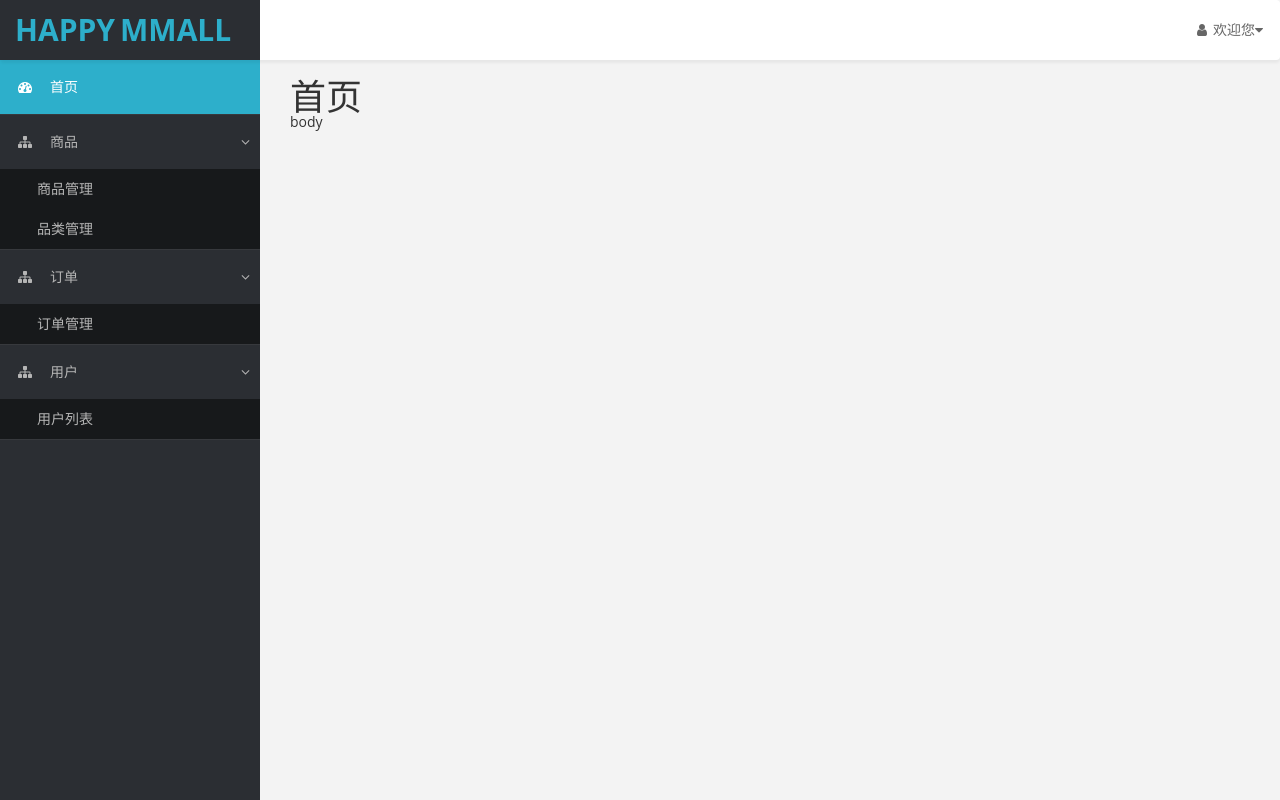
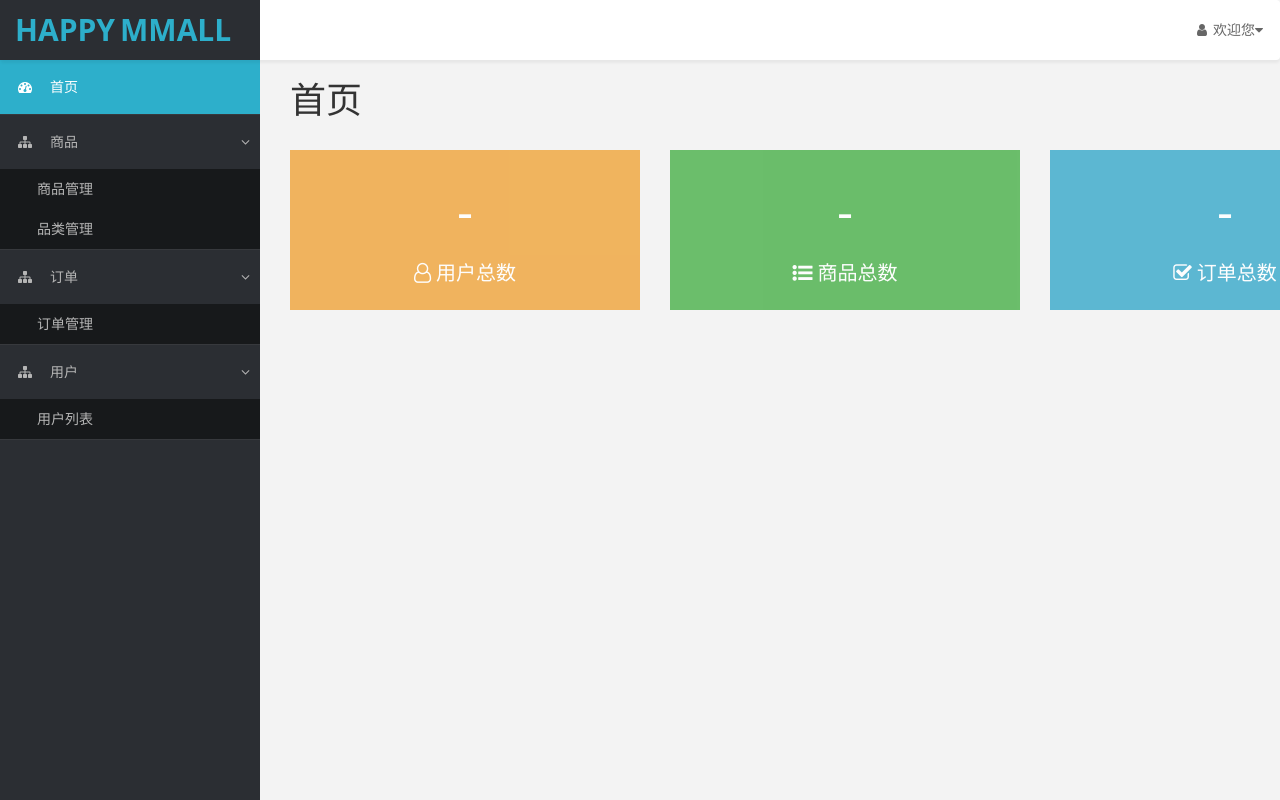
Before and after one commit to i33558493/Adminv2-practice, a React app: page / in a window 1280 px wide. Shown: the top 800 px of the page. Built offline with nearby package versions, Linux system fonts and the light colour scheme; no server answers.

Commit message:
page Home and page error

```diff
--- a/src/app.jsx
+++ b/src/app.jsx
@@ -7,6 +7,7 @@ import { BrowserRouter as Router, Route, Redirect, Link, Switch } from 'react-ro
 import Layout from 'component/layout/index.jsx';
 //页面
 import Home from 'page/home/index.jsx' ;
+import ErrorPage from 'page/error/index.jsx' ;
 import Login from 'page/login/index.jsx' ;
 
 class App extends React.Component {
@@ -17,6 +18,7 @@ class App extends React.Component {
                 <Switch>
                     {/* 首页的路由 */}
                     <Route exact path="/" component={Home} />
+                    <Route component={ErrorPage} />
                     {/* 指定任意路径都默认跳转到首页 */}
                     {/* <Redirect from="*" to="/" /> */}
                 </Switch>
@@ -28,6 +30,7 @@ class App extends React.Component {
                     {/* TODO 此处设置疑似在登录界面发出 ajax 请求时引发组件重绘 */}
                     <Route path="/login" component={Login} />
                     <Route path="/" render={ ( props ) => LayoutRouter } />
+                    <Route path="/" render={ ( props ) => LayoutRouter } />
                 </Switch>
             </Router>
         );
--- a/src/component/layout/theme.css
+++ b/src/component/layout/theme.css
@@ -63,7 +63,7 @@ h4 {
 p {
     font-size: 16px;
     line-height: 25px;
-    padding-top: 20px;
+    /* padding-top: 20px; */
 }
 
 .panel {
--- a/src/component/page-title/index.jsx
+++ b/src/component/page-title/index.jsx
@@ -11,7 +11,7 @@ class PageTitle extends React.Component {
         return (
             <div className="row">
                 <div className="col-md-12">
-                    <h1>{this.props.title}</h1>
+                    <h1 className="page-header">{this.props.title}</h1>
                     {this.props.children}
                 </div>
             </div>
--- /dev/null
+++ b/src/page/error/index.jsx
@@ -0,0 +1,24 @@
+import React from 'react';
+import PageTitle from 'component/page-title/index.jsx';
+import { Link } from 'react-router-dom';
+
+class Error extends React.Component {
+    constructor(props) {
+        super(props);
+    }
+    render() {
+        return (
+            <div className="container" id="page-wrapper">
+                <PageTitle title="出错啦！" />
+                <div className="row">
+                    <div className="col-md-12">
+                        <span>找不到路径，</span>
+                        <Link to='/'>点我返回首页</Link>
+                    </div>
+                </div>
+            </div>
+        );
+    }
+}
+
+export default Error
--- a/src/page/home/index.jsx
+++ b/src/page/home/index.jsx
@@ -1,14 +1,64 @@
 import React from 'react';
-import './index.css';
+import './index.scss';
 import PageTitle from 'component/page-title/index.jsx';
+import { Link } from 'react-router-dom';
+
+import Mutil from 'util/mm.jsx';
+import Statistic from 'service/statistic.jsx';
+
+const _mm = new Mutil();
+const _statistic = new Statistic();
+
 
 class Home extends React.Component {
+    constructor(props){
+        super(props);
+        this.state = {
+            userCount: '-',
+            productCount: '-',
+            orderCount: '-'
+        }
+    }
+    componentDidMount(){
+        this.loadCount();
+    }
+    loadCount(){
+        _statistic.getHomeCount().then(
+            res => this.setState(res),
+            errMsg => _mm.errorTips(errMsg))
+    }
     render() {
         return (
             <div className="container" id="page-wrapper">
                 <PageTitle title="首页" />
                 <div className="row">
-                    <div className="col-md-12">body</div>
+                    <div className="col-md-4">
+                        <Link to='/user' className="colorBox brown">
+                            <p className="count">{this.state.userCount}</p>
+                            <p className="desc">
+                                <span className="icon fa fa-user-o"></span>
+                                <span>用户总数</span>
+                            </p>
+                        </Link>
+                    </div>
+                    <div className="col-md-4">
+                        <Link to='/product' className="colorBox green">
+                            <p className="count">{this.state.productCount}</p>
+                            <p className="desc">
+                                <span className="icon fa fa-list-ul"></span>
+                                <span>商品总数</span>
+                            </p>
+                        </Link>
+                    </div>
+                    <div className="col-md-4">
+                        <Link to='/order' className="colorBox blue">
+                            <p className="count">{this.state.orderCount}</p>
+                            <p className="desc">
+                                <span className="icon fa fa-check-square-o"></span>
+                                <span>订单总数</span>
+                            </p>
+                        </Link>
+                    </div>
                 </div>
             </div>
         );
--- /dev/null
+++ b/src/page/home/index.scss
@@ -0,0 +1,30 @@
+.colorBox {
+    display: block;
+    height: 160px;
+    padding: 20px 0;
+    text-align: center;
+    transition: all 0.3s;
+    opacity: .9;
+    &:hover {
+        text-decoration: none;
+        color: #555;
+        opacity: 1;
+        transform: scale(1.08);
+    }
+    &:focus {
+        text-decoration: none;
+        color: #555;
+    }
+    //TODO 各部分字体大小
+    .count {
+        font-size: 50px;
+        height: 80px;
+        line-height: 80px;
+    }
+    .desc {
+        font-size: 20px;
+        .icon {
+            margin-right: 5px;
+        }
+    }
+}
--- /dev/null
+++ b/src/service/statistic.jsx
@@ -0,0 +1,14 @@
+import Mutil from 'util/mm.jsx';
+
+const _mm = new Mutil();
+
+//TODO 编写用户服务
+class Statistic {
+    getHomeCount(){
+        return _mm.request({
+            url: '/manage/statistic/base_count.do',
+        });
+    }
+}
+
+export default Statistic;
```
Also changed, not shown: src/page/home/index.css (deleted).
